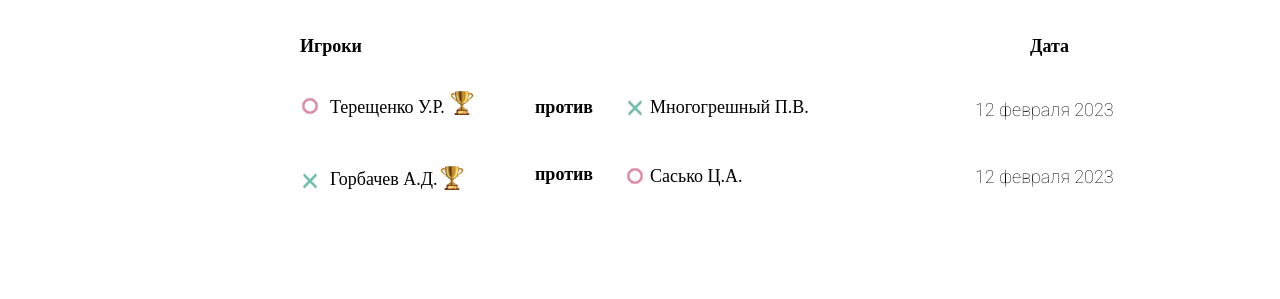
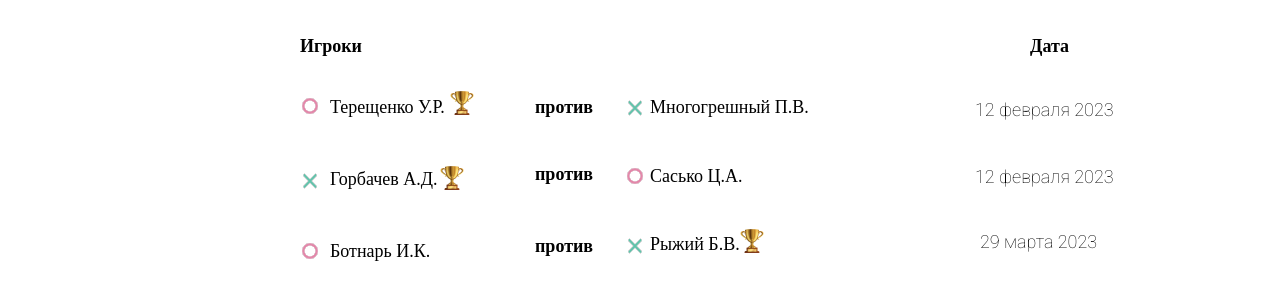
Before and after one commit to weed186/practica, a plain HTML site: page history.html in a window 1280 px wide. Shown: the part 179-478 px from the top of the page. Drawn offline with Linux system fonts and the light colour scheme.

Commit message:
practica

```diff
--- a/history.css
+++ b/history.css
@@ -249,3 +249,81 @@ body {
   top:152px;
   left:990px;
 }
+
+.zero3 {
+  display:flex;
+  flex-direction: column;
+  width:20px;
+  height:20px;
+  position:absolute;
+  top:245px;
+  left:0px;
+}
+
+.igrok3 {
+  display:flex;
+  flex-direction:column;
+  font-weight: normal;
+  position:absolute;
+  top:245px;
+  width:150px;
+  left:30px;
+}
+
+.protiv3 {
+  display:flex;
+  flex-direction:column;
+  position:absolute;
+  top:222px;
+  left:235px;
+}
+
+.cross3 {
+  display:flex;
+  flex-direction: column;
+  width:20px;
+  height:20px;
+  position:absolute;
+  top:240px;
+  left:325px;
+}
+
+.igrok33 {
+  display:flex;
+  flex-direction:column;
+  font-weight: normal;
+  width:150px;
+  position:absolute;
+  top:220px;
+  left:350px;
+}
+
+.kubok3 {
+  display:flex;
+  flex-direction:column;
+  position:absolute;
+  top:233px;
+  left:440px;
+}
+
+.date3 {
+  display:flex;
+  flex-direction:column;
+  font-weight: normal;
+  font-family: 'roboto';
+  width:150px;
+  position:absolute;
+  top:217px;
+  left:680px;
+}
+
+.time3 {
+  display:flex;
+  flex-direction: column;
+  font-weight:normal;
+  font-family: 'roboto';
+  width:150px;
+  position:absolute;
+  top:220px;
+  left:990px;
+}
--- a/history.html
+++ b/history.html
@@ -39,10 +39,16 @@
       <img src="zero.svg"  class="zero2"><p class="igrok22">Сасько Ц.А.</p>
       <p class="date2">12 февраля 2023</p>
       <p class="time2">25 мин 15 сек</p>
+      <img src="zero.svg" class="zero3">
+      <div class="igrok3">Ботнарь И.К.</div>
+      <p class="protiv3">против</p>
+      <img src="cross.svg" class="cross3">
+      <p class="igrok33">Рыжий Б.В.</p>
+      <img src="kubok.png" class="kubok3">
+      <p class="date3">29 марта 2023</p>
+      <p class="time3">30 мин 59 сек</p>
       </div>
       </div>
     </div>
-
-
   </body>
   </html>
```
